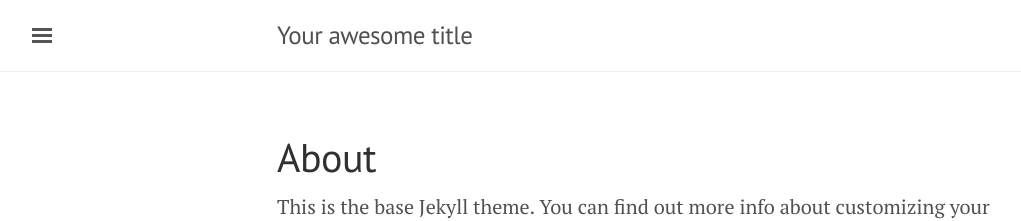
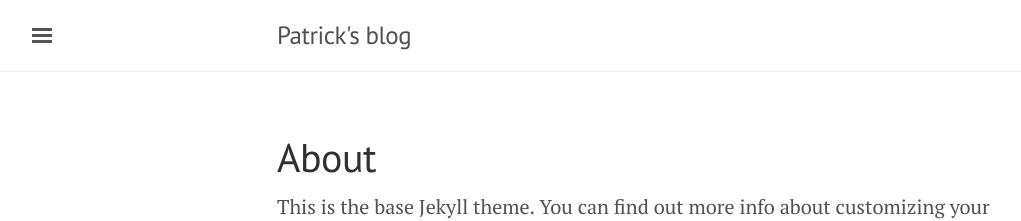
Before and after one commit to PatrickDinh/patrickdinh.github.io, a Jekyll site: the page built from about.md, in a window 1280 px wide. Shown: the top 221 px of the page, without its empty margins (3-1024 px from the left). Built offline with Jekyll 4.4.1, drawn with Linux system fonts in a browser that asks for light colours.

Commit message:
changed URL settings

```diff
--- a/_config.yml
+++ b/_config.yml
@@ -1,14 +1,16 @@
 # Site settings
-title: Your awesome title
-email: your-email@domain.com
+title: Patrick's blog
+email: d.conghoang@gmail.com
 description: > # this means to ignore newlines until "baseurl:"
   Write an awesome description for your new site here. You can edit this
   line in _config.yml. It will appear in your document head meta (for
   Google search results) and in your feed.xml site description.
 baseurl: "" # the subpath of your site, e.g. /blog/
-url: "http://yourdomain.com" # the base hostname & protocol for your site
-twitter_username: jekyllrb
-github_username:  jekyll
+url: "patrickdinh.github.io" # the base hostname & protocol for your site
+github_username:  patrickdinh
+
+#URL settings
+permalink: /:year/:month/:day/:title/
 
 # Build settings
 markdown: kramdown
```
